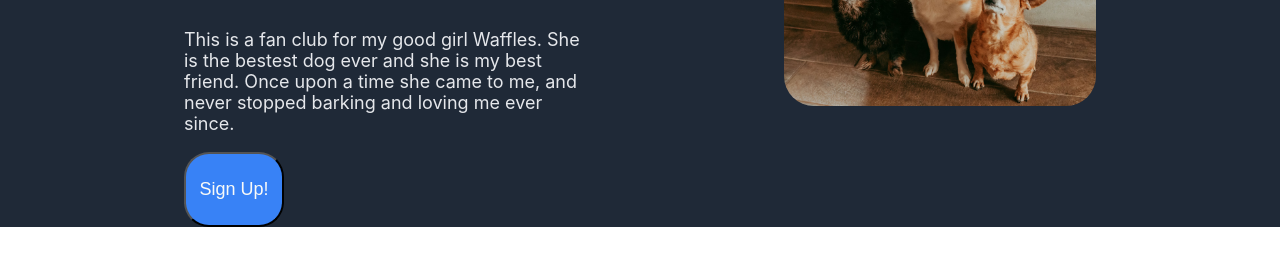
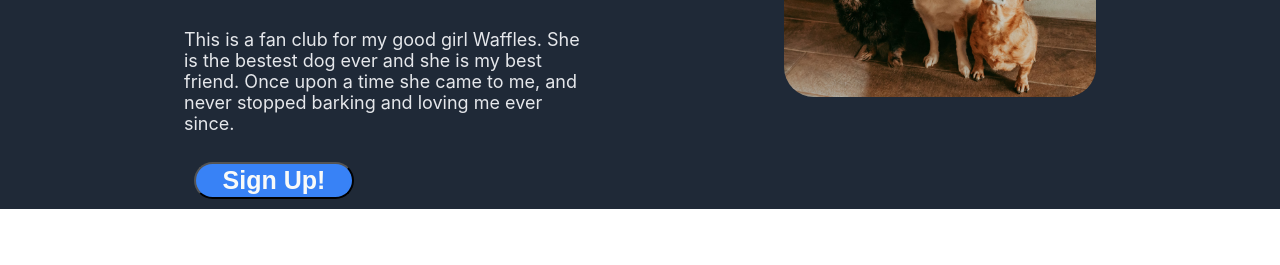
Before and after one commit to curtlandia/landing-page, a plain HTML site: page index.html in a window 1280 px wide. Shown: the part 305-570 px from the top of the page. Drawn offline with Linux system fonts and the light colour scheme.

Commit message:
button modifications

```diff
--- a/style.css
+++ b/style.css
@@ -13,15 +13,18 @@ header {
     background: #1f2937;
     flex-direction: column;
     padding: 0 16px;
+    flex-shrink: 1;
 }
 
 button{
     background-color:#3882f6;
     color:#f9faf8;
-    width: 100px;
-    height: 75px;
-    font-size: 18px;
+    width: 10rem;
+    padding: 2px 5px 2px 5px;
+    font-size: 25px;
     border-radius: 25px;
+    margin: 10px;
+    font-weight: bold;
 }
 
 .logo-container{
@@ -74,7 +77,7 @@ h1 {
     flex-direction: row;
     align-items: center;
     justify-content: center;
-
+    flex: 1 1 1;
 
 }
 
```
